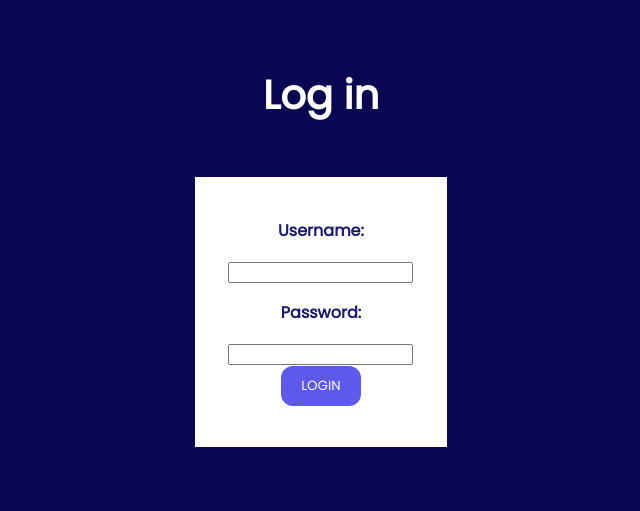
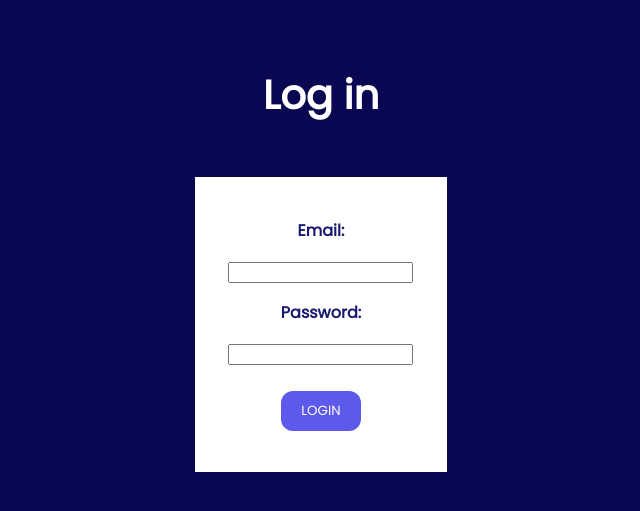
Before and after one commit to karenrios2208/CourseCalculator, a PHP site: page /Views/login.html in a window 1280 px wide. Shown: the top 511 px of the page, without its empty margins (319-959 px from the left). Run offline with PHP 8.4, Linux system fonts and the light colour scheme.

Commit message:
Change user for email in verification and field

```diff
--- a/Controllers/User/search.php
+++ b/Controllers/User/search.php
@@ -18,9 +18,9 @@ $db = $database->getConnection();
 $user = new User($db);
 
 
-if( $_POST['user'] != "" && $_POST['pwd'] != "" )
+if( $_POST['email'] != "" && $_POST['pwd'] != "" )
 {
-    $stmt = $user->searchLogin($_POST['user'], $_POST['pwd']);
+    $stmt = $user->searchLogin($_POST['email'], $_POST['pwd']);
     $numRows = $stmt->rowCount();
 
     if ($numRows > 0)
--- a/resources/login.css
+++ b/Resources/css/login.css
@@ -52,3 +52,7 @@ button{
     padding: 10px 20px;
     cursor: pointer;
  }
+
+ p.error{
+     color:red
+ }
--- a/Views/login.html
+++ b/Views/login.html
@@ -3,7 +3,7 @@
 
 <head id="Security">
     <title>Log in</title>
-    <link rel="stylesheet" href="../resources/login.css" />
+    <link rel="stylesheet" href="../resources/css/login.css" />
     <link rel="stylesheet" href="https://fonts.googleapis.com/css?family=Poppins" />
 
 </head>
@@ -12,14 +12,15 @@
     <h1>Log in</h1>
     <div>
         <form id="infouser" action="mainPage.html">
-            <p> Username: </p>
-            <input type="text" id="user" name="user" />
+            <p> Email: </p>
+            <input type="text" id="email" name="email" />
             <br />
             <p> Password: </p>
             <input type="text" id="pwd" name="pwd" />
             <br />
+            <br />
             <button type="submit" name="LOGIN">LOGIN</button>
-            <p id = "error"></p>
+            <p id = "error" class="error"></p>
         </form>
     </div>
 
```
